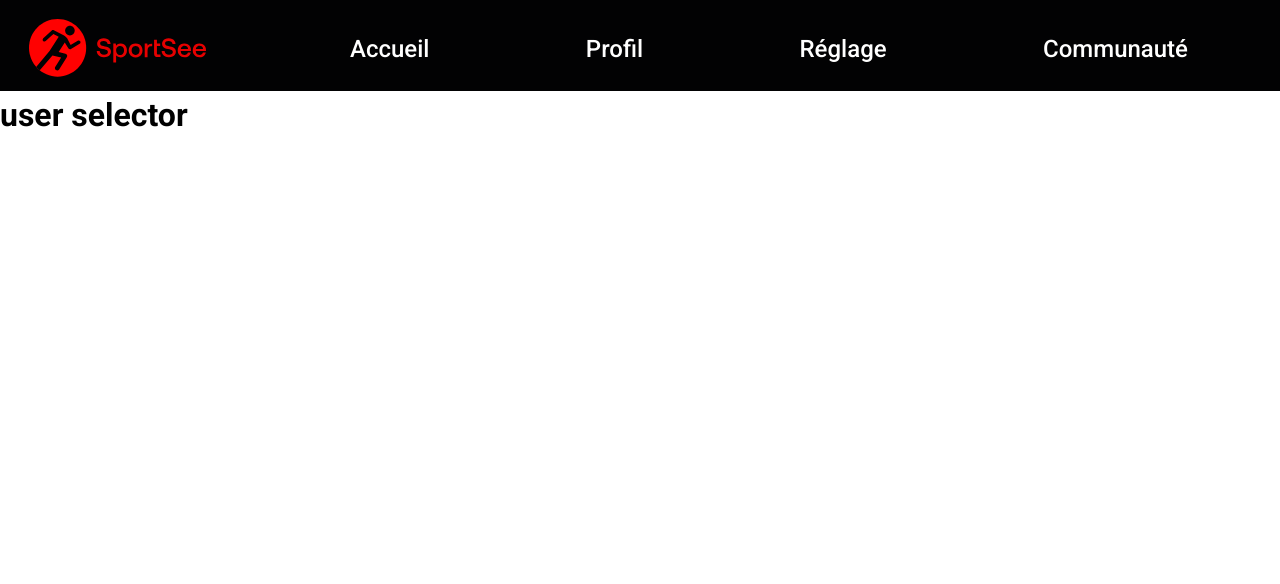
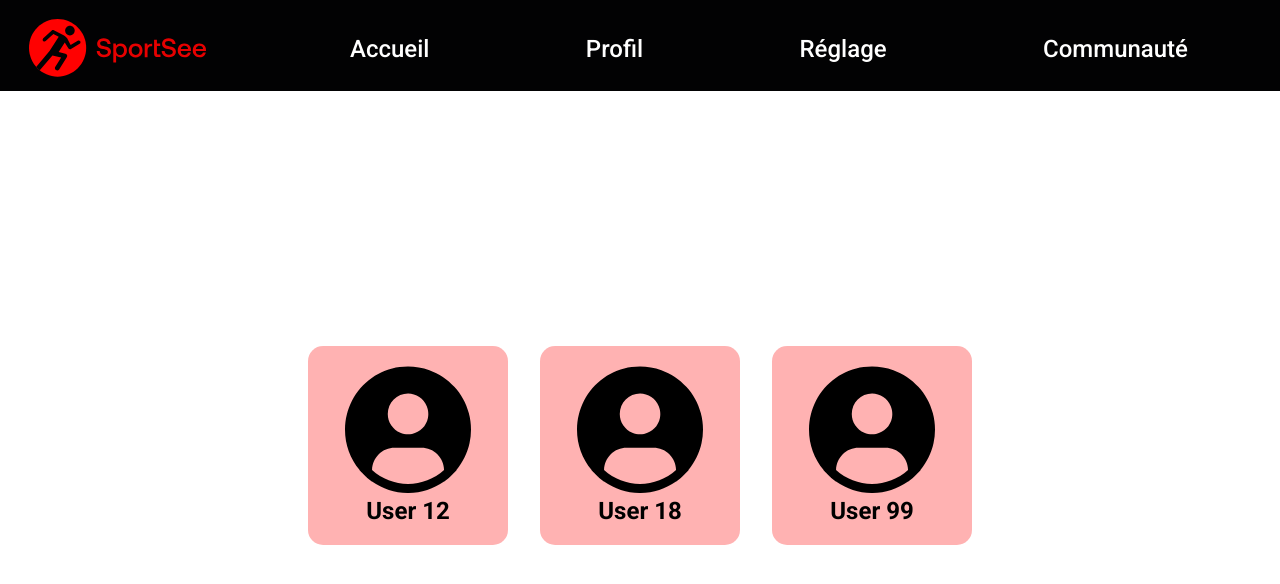
Before and after one commit to cyrillegoas/CyrilLeGoas_12_18082022, a React (Vite) app: page / in a window 1280 px wide. Shown: the top 584 px of the page. Built offline with nearby package versions, Linux system fonts and the light colour scheme.

Commit message:
ADD user selector

```diff
--- /dev/null
+++ b/src/components/UserCard.jsx
@@ -0,0 +1,35 @@
+import React from 'react';
+import PropTypes from 'prop-types';
+import styled from 'styled-components';
+
+const StyledFigure = styled.figure`
+  background-color: ${({ theme }) => theme.userCard.bgColor};
+  width: 200px;
+  height: fit-content;
+  padding: 1rem;
+  border-radius: 15px;
+  display: flex;
+  flex-direction: column;
+  align-items: center;
+
+  & img {
+    width: 75%;
+  }
+
+  & figcaption {
+    font-size: 1.5rem;
+    font-weight: bold;
+  }
+`;
+
+export function UserCard({ userId }) {
+  return (
+    <StyledFigure>
+      <img src="/images/user_icon.svg" alt="user icon" />
+      <figcaption>User {userId}</figcaption>
+    </StyledFigure>
+  );
+}
+UserCard.propTypes = {
+  userId: PropTypes.string.isRequired,
+};
--- a/src/components/UserSelector.jsx
+++ b/src/components/UserSelector.jsx
@@ -1,5 +1,48 @@
 import React from 'react';
+import { Link } from 'react-router-dom';
+import styled from 'styled-components';
+import { UserCard } from './UserCard';
+
+const StyledMain = styled.main`
+  flex-grow: 1;
+  display: grid;
+  place-content: center;
+
+  & ul {
+    display: flex;
+    justify-content: center;
+    align-items: center;
+    gap: 2rem;
+  }
+
+  & a {
+    color: black;
+    text-decoration: none;
+  }
+
+  & li {
+    transform: scale(1);
+    transition: transform 0.3s ease;
+  }
+
+  & li:hover {
+    transform: scale(1.05);
+  }
+`;
 
 export function UserSelector() {
-  return <h1>user selector</h1>;
+  const ids = [12, 18, 99];
+  return (
+    <StyledMain>
+      <ul>
+        {ids.map((id) => (
+          <li key={id}>
+            <Link to={`/user/${id}`} aria-label={`user ${id}'s dashboard`}>
+              <UserCard userId={`${id}`} />
+            </Link>
+          </li>
+        ))}
+      </ul>
+    </StyledMain>
+  );
 }
--- a/src/components/styles/Global.js
+++ b/src/components/styles/Global.js
@@ -12,7 +12,8 @@ export const GlobalStyles = createGlobalStyle`
   }
 
   html,
-  body {
+  body,
+  #root {
     height: 100%;
   }
 
@@ -62,4 +63,9 @@ export const GlobalStyles = createGlobalStyle`
     font-family: Roboto, sans-serif;
     font-size: 16px;
   }
+
+  #root{
+    display: flex;
+    flex-direction: column;
+  }
 `;
--- a/src/themes.js
+++ b/src/themes.js
@@ -5,4 +5,7 @@ export const defaultTheme = {
   nav: {
     color: 'hsl(0, 0%, 100%)',
   },
+  userCard: {
+    bgColor: 'hsla(0, 100%, 50%, 30%)',
+  },
 };
```
Also changed, not shown: public/images/user_icon.svg (added).
